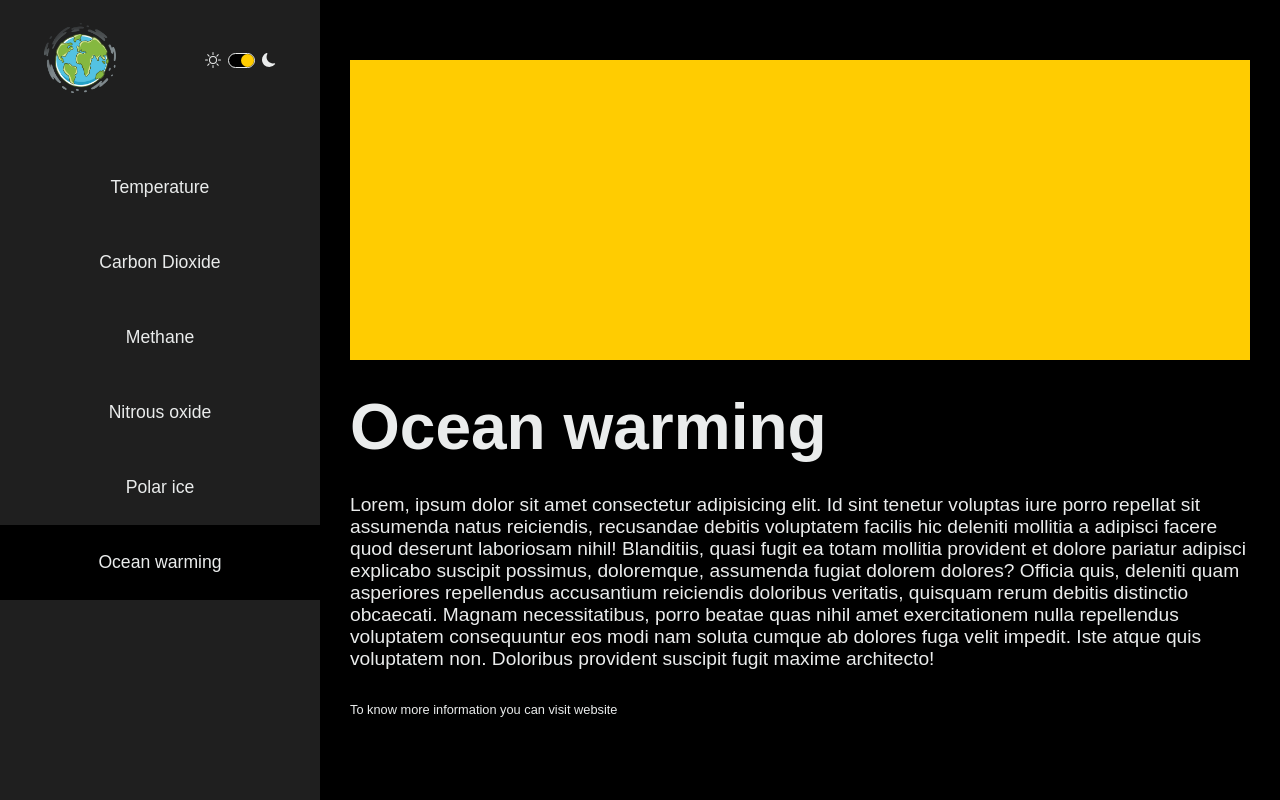
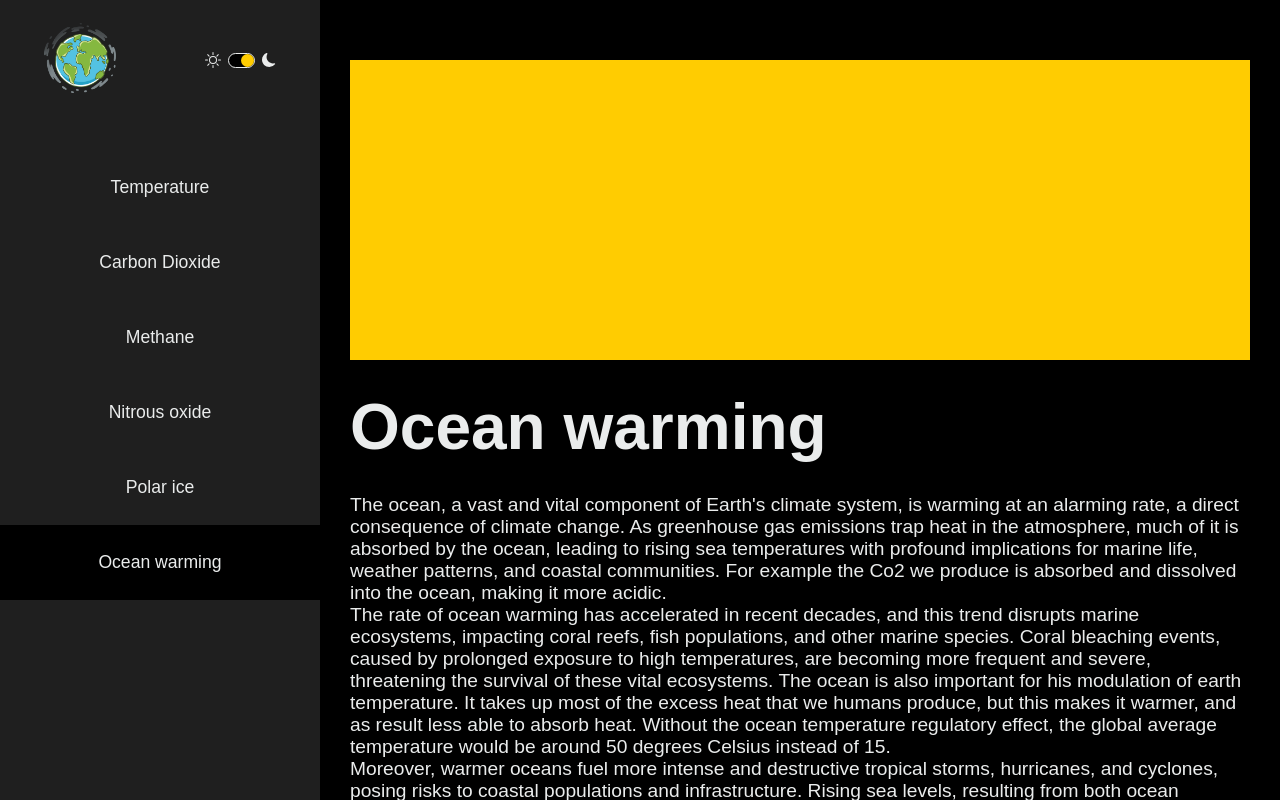
Before and after one commit to francesca-pizzighini/no-planet-b, a React (Vite) app: page /data/ocean-warming in a window 1280 px wide. Built offline with nearby package versions, Linux system fonts and the light colour scheme; no server answers.

Commit message:
text edited for all pages

```diff
--- a/src/components/sideChart/sideChart.jsx
+++ b/src/components/sideChart/sideChart.jsx
@@ -14,7 +14,7 @@ function SideChart({ title, description, url, website }) {
         >
         </div>
 
-        <span>To know more information you can visit <a href={url}>{website}</a> website</span>
+        <span>To know more information you can visit <a target="_blank" href={url}>{website}</a> website</span>
     </>
   )
 }
--- a/src/pages/n2o.jsx
+++ b/src/pages/n2o.jsx
@@ -32,7 +32,11 @@ function N2o() {
 
       <SideChart
         title="Nitrous Oxide"
-        description="Lorem, ipsum dolor sit amet consectetur adipisicing elit. Id sint tenetur voluptas iure porro repellat sit assumenda natus reiciendis, recusandae debitis voluptatem facilis hic deleniti mollitia a adipisci facere quod deserunt laboriosam nihil! Blanditiis, quasi fugit ea totam mollitia provident et dolore pariatur adipisci explicabo suscipit possimus, doloremque, assumenda fugiat dolorem dolores? Officia quis, deleniti quam asperiores repellendus accusantium reiciendis doloribus veritatis, quisquam rerum debitis distinctio obcaecati. Magnam necessitatibus, porro beatae quas nihil amet exercitationem nulla repellendus voluptatem consequuntur eos modi nam soluta cumque ab dolores fuga velit impedit. Iste atque quis voluptatem non. Doloribus provident suscipit fugit maxime architecto!"
+        description="In recent years, there has been a concerning escalation in nitrous oxide (N2O) levels in the atmosphere, raising significant concerns about its connection to climate change. N2O plays a substantial role in altering our climate dynamics because even though is less present in the atmosphere than carbon dioxide, the impact of 1 pound of N2O on warming the atmosphere is 265 times that of 1 pound of carbon dioxide. <br/>
+        The rise in N2O concentration is predominantly driven by human activities, particularly agricultural practices such as fertilizer use and livestock farming. Additionally, industrial processes and the combustion of fossil fuels also release significant amounts of N2O into the atmosphere.
+        The implications of heightened N2O levels are far-reaching and multifaceted. Not only does N2O contribute to the greenhouse effect, trapping heat in the atmosphere and exacerbating global warming, but it also plays a role in ozone depletion. Furthermore, N2O emissions can alter soil and water quality, affecting ecosystems and biodiversity. <br/>
+        Addressing the surge in N2O levels requires concerted efforts to mitigate emissions from various sources. Implementing sustainable agricultural practices, such as precision farming and improved fertilizer management, can significantly reduce N2O emissions while promoting soil health and productivity. Additionally, investing in cleaner technologies and renewable energy sources can help curb N2O emissions from industrial processes and energy production. <br/>
+        Furthermore, raising awareness about the environmental impact of N2O and its connection to climate change is crucial for fostering informed decision-making and driving policy changes. By integrating N2O mitigation strategies into broader climate action plans, we can work towards reducing our carbon footprint and mitigating the impacts of climate change."
         url="https://www.epa.gov/ghgemissions/overview-greenhouse-gases#nitrous-oxide"
         website="www.epa.gov"
       />
--- a/src/pages/oceanWarming.jsx
+++ b/src/pages/oceanWarming.jsx
@@ -32,7 +32,13 @@ function OceanWarming() {
 
       <SideChart
         title="Ocean warming"
-        description="Lorem, ipsum dolor sit amet consectetur adipisicing elit. Id sint tenetur voluptas iure porro repellat sit assumenda natus reiciendis, recusandae debitis voluptatem facilis hic deleniti mollitia a adipisci facere quod deserunt laboriosam nihil! Blanditiis, quasi fugit ea totam mollitia provident et dolore pariatur adipisci explicabo suscipit possimus, doloremque, assumenda fugiat dolorem dolores? Officia quis, deleniti quam asperiores repellendus accusantium reiciendis doloribus veritatis, quisquam rerum debitis distinctio obcaecati. Magnam necessitatibus, porro beatae quas nihil amet exercitationem nulla repellendus voluptatem consequuntur eos modi nam soluta cumque ab dolores fuga velit impedit. Iste atque quis voluptatem non. Doloribus provident suscipit fugit maxime architecto!"
+        description="The ocean, a vast and vital component of Earth's climate system, is warming at an alarming rate, a direct consequence of climate change. As greenhouse gas emissions trap heat in the atmosphere, much of it is absorbed by the ocean, leading to rising sea temperatures with profound implications for marine life, weather patterns, and coastal communities. For example the Co2 we produce is absorbed and dissolved into the ocean, making it more acidic. <br/>
+        The rate of ocean warming has accelerated in recent decades, and this trend disrupts marine ecosystems, impacting coral reefs, fish populations, and other marine species. Coral bleaching events, caused by prolonged exposure to high temperatures, are becoming more frequent and severe, threatening the survival of these vital ecosystems.
+        The ocean is also important for his modulation of earth temperature. It takes up most of the excess heat that we humans produce, but this makes it warmer, and as result less able to absorb heat. Without the ocean temperature regulatory effect, the global average temperature would be around 50 degrees Celsius instead of 15. <br/>
+        Moreover, warmer oceans fuel more intense and destructive tropical storms, hurricanes, and cyclones, posing risks to coastal populations and infrastructure. Rising sea levels, resulting from both ocean warming and the melting of polar ice caps, further exacerbate the threat to coastal regions, leading to increased flooding, erosion, and saltwater intrusion. <br/>
+        Addressing the concerning rate of ocean warming requires urgent and concerted global action to reduce greenhouse gas emissions and mitigate climate change. Transitioning to renewable energy sources, implementing sustainable practices in fisheries and coastal development, and enhancing marine conservation efforts are essential steps in safeguarding the health and resilience of our oceans. Furthermore, fostering international cooperation and awareness about the impacts of ocean warming are crucial for mobilizing collective action and implementing effective adaptation strategies."
+        url="https://www.noaa.gov/news/2023-was-worlds-warmest-year-on-record-by-far"
+        website="www.noaa.gov"
       />
 
     </div>
--- a/src/pages/polarIce.jsx
+++ b/src/pages/polarIce.jsx
@@ -34,7 +34,13 @@ function PolarIce() {
 
       <SideChart
         title="Polar ice"
-        description="Lorem, ipsum dolor sit amet consectetur adipisicing elit. Id sint tenetur voluptas iure porro repellat sit assumenda natus reiciendis, recusandae debitis voluptatem facilis hic deleniti mollitia a adipisci facere quod deserunt laboriosam nihil! Blanditiis, quasi fugit ea totam mollitia provident et dolore pariatur adipisci explicabo suscipit possimus, doloremque, assumenda fugiat dolorem dolores? Officia quis, deleniti quam asperiores repellendus accusantium reiciendis doloribus veritatis, quisquam rerum debitis distinctio obcaecati. Magnam necessitatibus, porro beatae quas nihil amet exercitationem nulla repellendus voluptatem consequuntur eos modi nam soluta cumque ab dolores fuga velit impedit. Iste atque quis voluptatem non. Doloribus provident suscipit fugit maxime architecto!"
+        description="The accelerating pace at which polar ice is melting stands as one of the most alarming indicators of climate change. In both the Arctic and Antarctic regions, vast expanses of ice are diminishing at unprecedented rates, from 1979 to 1996, we lost 2.2–3% of the arctic ice cover. From 2010 to present we are losing 12.85% per decade! Obviously this events provoke profound implications for global sea levels, weather patterns, and ecosystems. <br/>
+        The melting of polar ice is primarily driven by rising temperatures resulting from human-induced climate change. As greenhouse gas (as carbon dioxide, methane and nitrous oxide) emissions trap heat in the atmosphere, temperatures in polar regions are increasing at rates much higher than the global average, leading to the rapid loss of ice. <br/>
+        The consequences of polar ice melting are far-reaching and multifaceted. The most immediate impact is the rise in sea levels, threatening coastal communities and low-lying areas with inundation, erosion, and saltwater intrusion. Additionally, the loss of ice alters ocean currents and disrupts marine ecosystems, affecting biodiversity and fisheries. <br/>
+        Furthermore, the reflective properties of polar ice, known as its albedo, play a critical role in regulating Earth's temperature by reflecting solar radiation back into space. As ice melts, darker surfaces are exposed, absorbing more heat and further accelerating warming—a dangerous feedback loop known as the ice-albedo feedback. <br/>
+        Addressing the distressing pace of polar ice melting requires urgent and concerted global action to mitigate climate change. This includes reducing greenhouse gas emissions, transitioning to renewable energy sources, and implementing policies to protect polar regions and vulnerable communities. Moreover, international cooperation and scientific research are essential for understanding the complex dynamics of polar ice melting and developing effective strategies for adaptation and resilience."
+        url="https://www.npolar.no/en/themes/climate-change-in-the-arctic/"
+        website="www.npolar.no"
       />
 
     </div>
```
